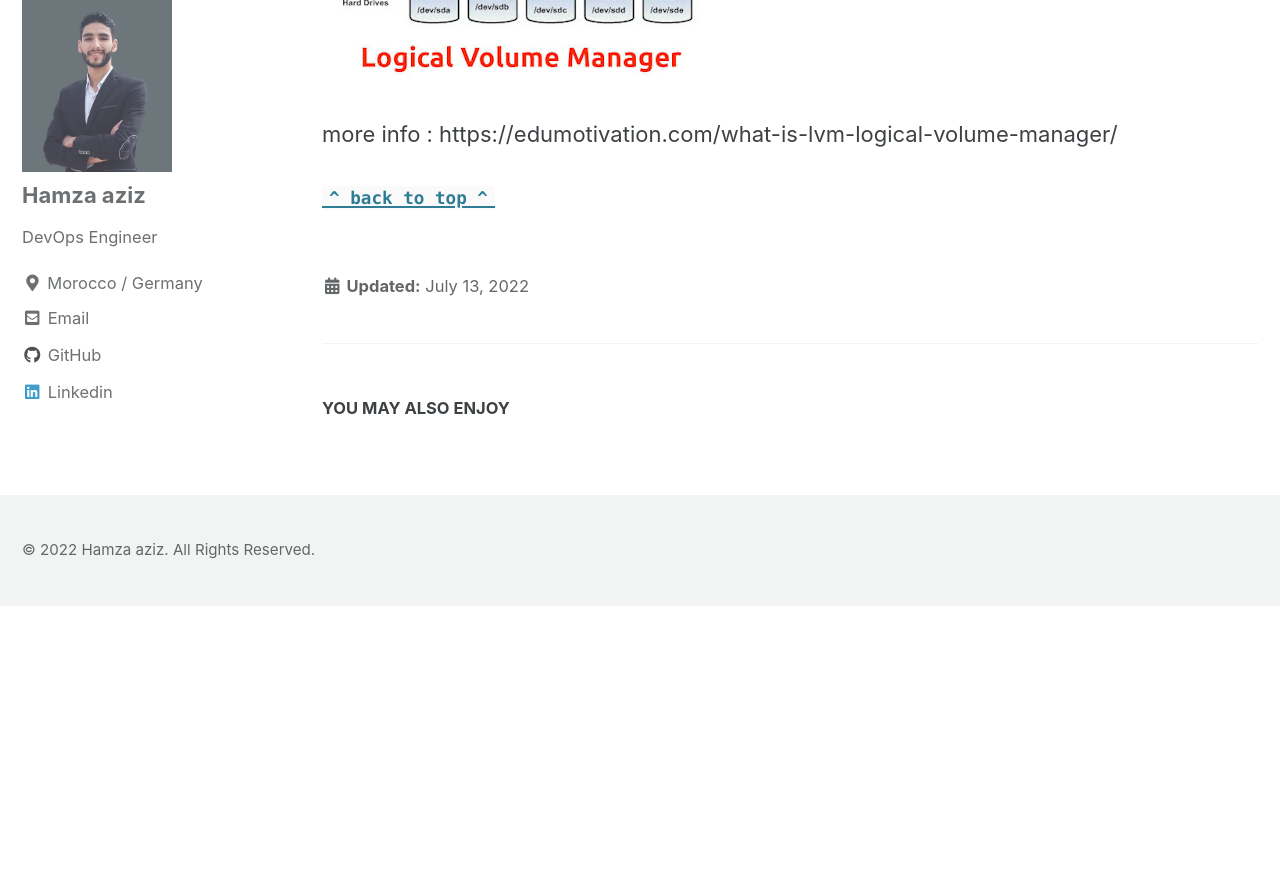
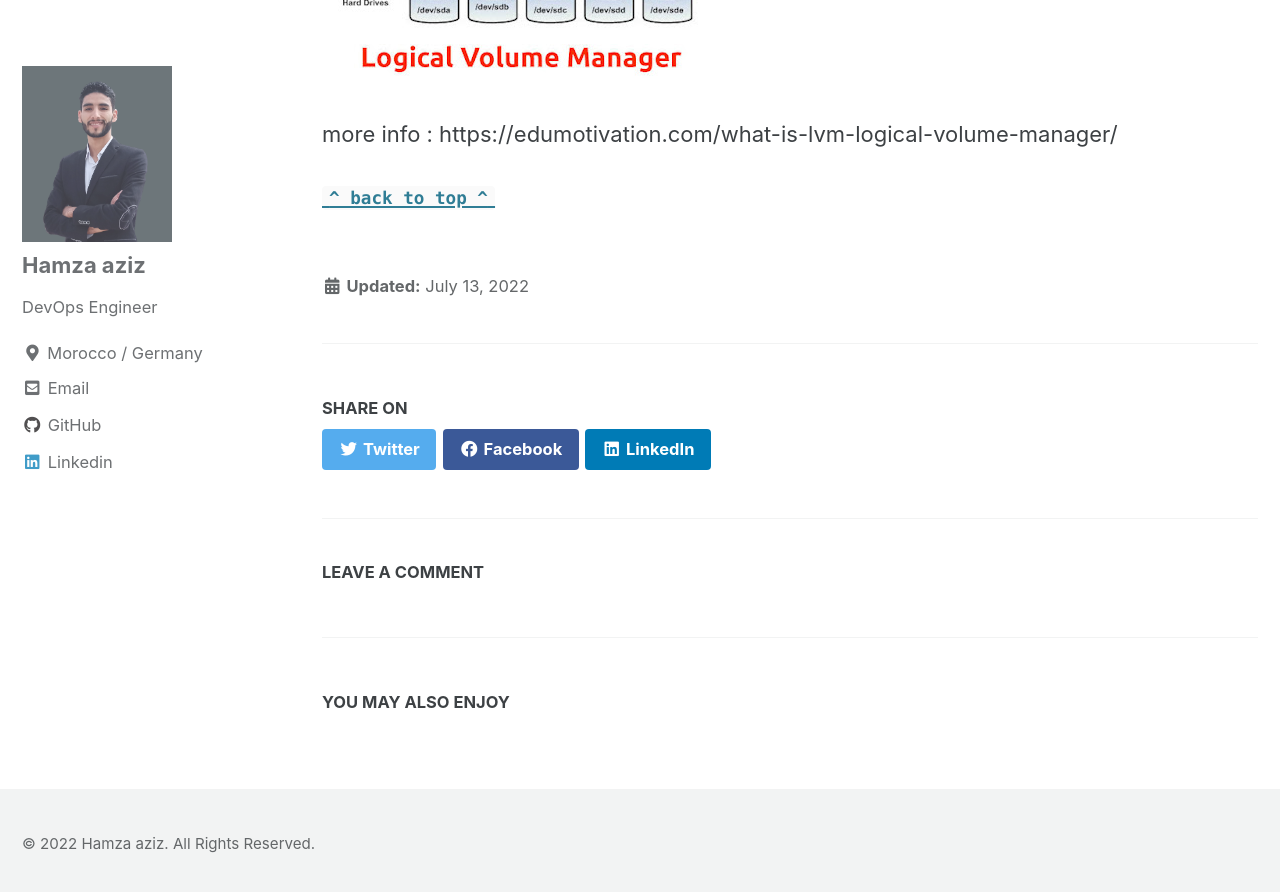
Before and after one commit to Hamza-Aziz/Hamza-Aziz.github.io, a Jekyll site: the page built from _posts/2022-07-15-my notes.md, in a window 1280 px wide and 900 px high, scrolled down 22548 px. Shown: the top 892 px of the window. Built offline with Jekyll 4.4.1, drawn with Linux system fonts in a browser that asks for light colours; cached includes are drawn as plain includes; comment, search, counter and statistics services are not loaded; before the commit the page ends 23154 px from its top, so only the background shows below that; some of the changed lines change nothing that is shown.

Commit message:
comments conf

```diff
--- a/_config.yml
+++ b/_config.yml
@@ -34,26 +34,26 @@
 # breadcrumbs            : false # true, false (default)
 words_per_minute         : 200
 comments:
-  provider               : # false (default), "disqus", "discourse", "facebook", "staticman", "staticman_v2", "utterances", "giscus", "custom"
-  disqus:
-    shortname            : # https://help.disqus.com/customer/portal/articles/466208-what-s-a-shortname-
-  discourse:
-    server               : # https://meta.discourse.org/t/embedding-discourse-comments-via-javascript/31963 , e.g.: meta.discourse.org
-  facebook:
-    # https://developers.facebook.com/docs/plugins/comments
-    appid                :
-    num_posts            : # 5 (default)
-    colorscheme          : # "light" (default), "dark"
+  provider               :  "utterances"
+  # disqus:
+  #   shortname            : # https://help.disqus.com/customer/portal/articles/466208-what-s-a-shortname-
+  # discourse:
+  #   server               : # https://meta.discourse.org/t/embedding-discourse-comments-via-javascript/31963 , e.g.: meta.discourse.org
+  # facebook:
+  #   # https://developers.facebook.com/docs/plugins/comments
+  #   appid                :
+  #   num_posts            : # 5 (default)
+  #   colorscheme          : # "light" (default), "dark"
   utterances:
-    theme                : # "github-light" (default), "github-dark"
-    issue_term           : # "pathname" (default)
-  giscus:
-    repo_id              : # Shown during giscus setup at https://giscus.app
-    category_name        : # Full text name of the category
-    category_id          : # Shown during giscus setup at https://giscus.app
-    discussion_term      : # "pathname" (default), "url", "title", "og:title"
-    reactions_enabled    : # '1' for enabled (default), '0' for disabled
-    theme                : # "light" (default), "dark", "dark_dimmed", "transparent_dark", "preferred_color_scheme"
+    theme                : "github-light"
+    issue_term           : "pathname"
+  # giscus:
+  #   repo_id              : # Shown during giscus setup at https://giscus.app
+  #   category_name        : # Full text name of the category
+  #   category_id          : # Shown during giscus setup at https://giscus.app
+  #   discussion_term      : # "pathname" (default), "url", "title", "og:title"
+  #   reactions_enabled    : # '1' for enabled (default), '0' for disabled
+  #   theme                : # "light" (default), "dark", "dark_dimmed", "transparent_dark", "preferred_color_scheme"
   staticman:
     branch               : # "master"
     endpoint             : # "https://{your Staticman v3 API}/v3/entry/github/"
--- a/_posts/2022-07-15-my notes.md
+++ b/_posts/2022-07-15-my notes.md
@@ -2,7 +2,8 @@
 title:  "All of my notes on one blog"
 date:   2022-07-13 19:49:42 +0100
 categories:
-share: false
+share: true
+comments: true
 classes: wide
 author_profile: true
 output:
```
